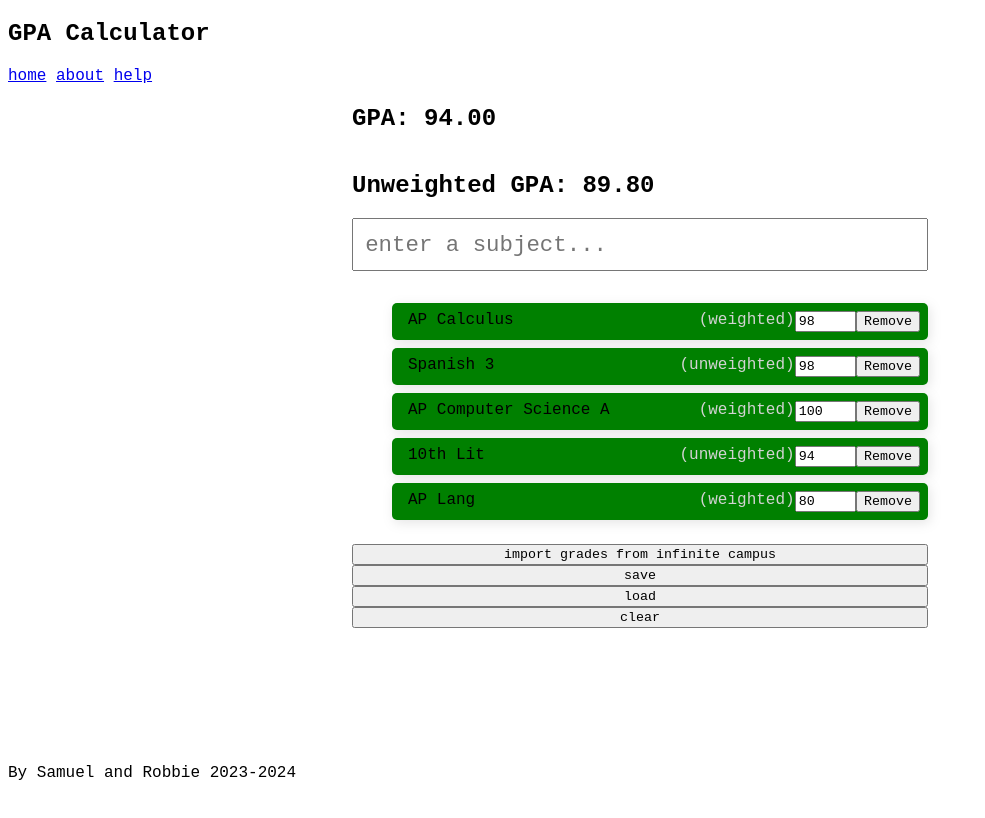
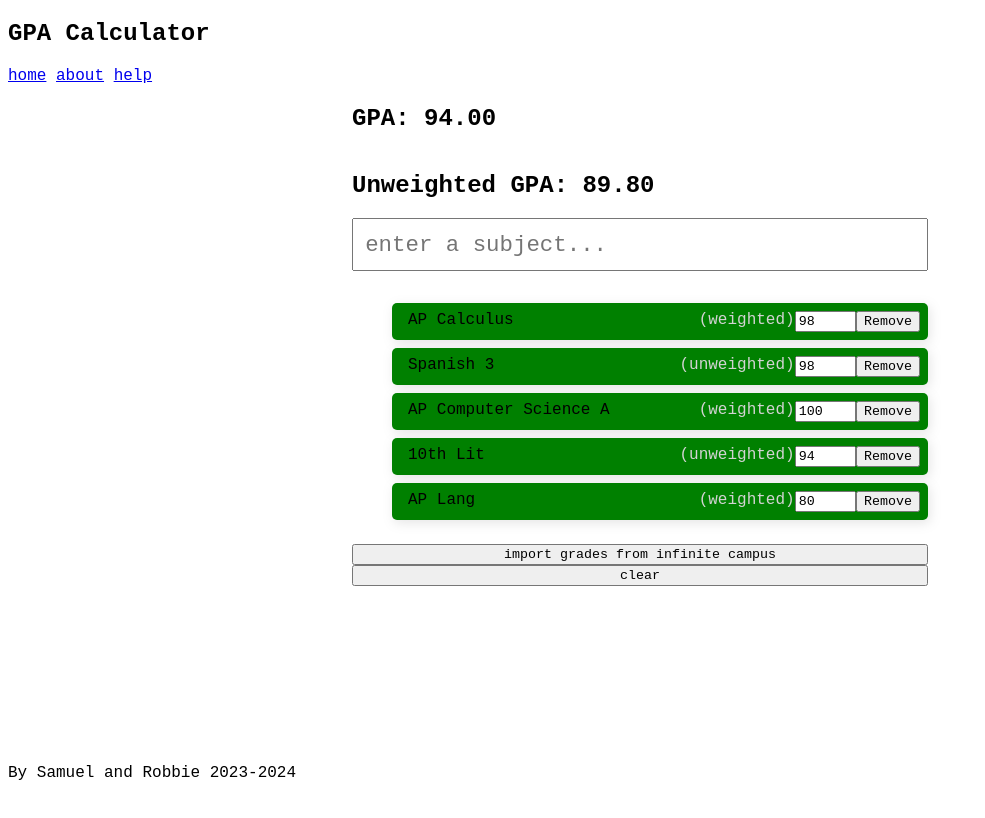
Before and after one commit to dosu0/gpa-calculator, a SvelteKit app: page / in a window 1280 px wide. Shown: the top 818 px of the page, without its empty margins (0-985 px from the left). Built offline with nearby package versions, Linux system fonts and the light colour scheme.

Commit message:
Implement auto save and load

```diff
--- a/src/routes/+page.svelte
+++ b/src/routes/+page.svelte
@@ -57,13 +57,11 @@
         subjects.add(textBox.value, 90); // default grade in 90
         // clear the textbox
         textBox.value = "";
-    }
-
-    function save() {
         // save the subjects to local storage
         // TODO: we might have to save them to a database too
         localStorage.setItem('subjects', JSON.stringify($subjects));
     }
+
 
     function load() {
         const loaded = JSON.parse(localStorage.getItem('subjects'));
@@ -90,8 +88,6 @@
     <button on:click={() => showImportDialog = true}>
         import grades from infinite campus
     </button>
-    <button on:click={save}>save</button>
-    <button on:click={load}>load</button>
     <button on:click={() => subjects.clear()}>clear</button>
 </div>
 
```
